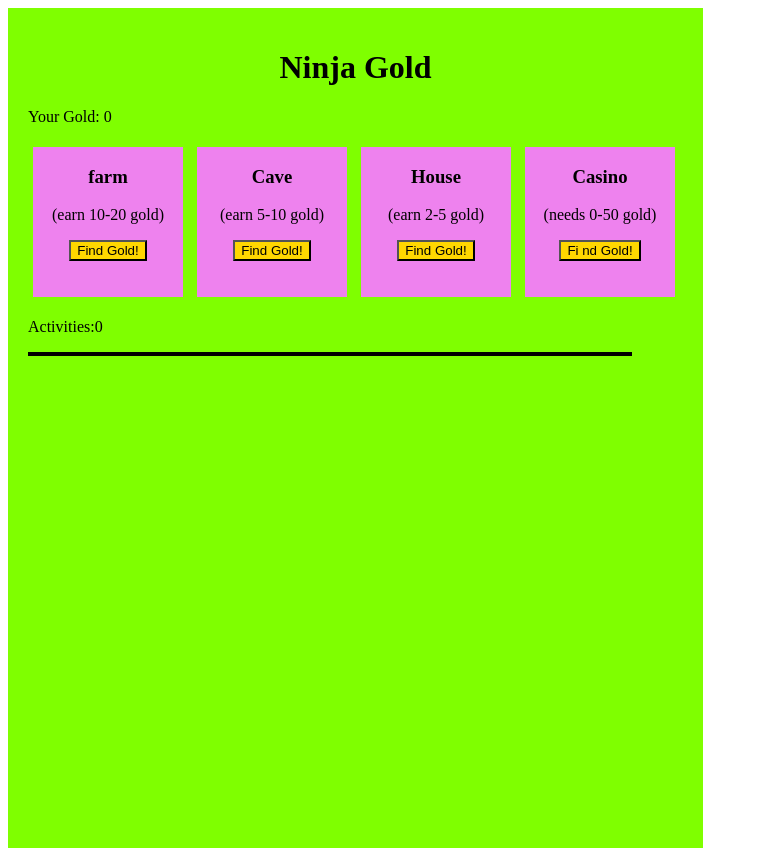
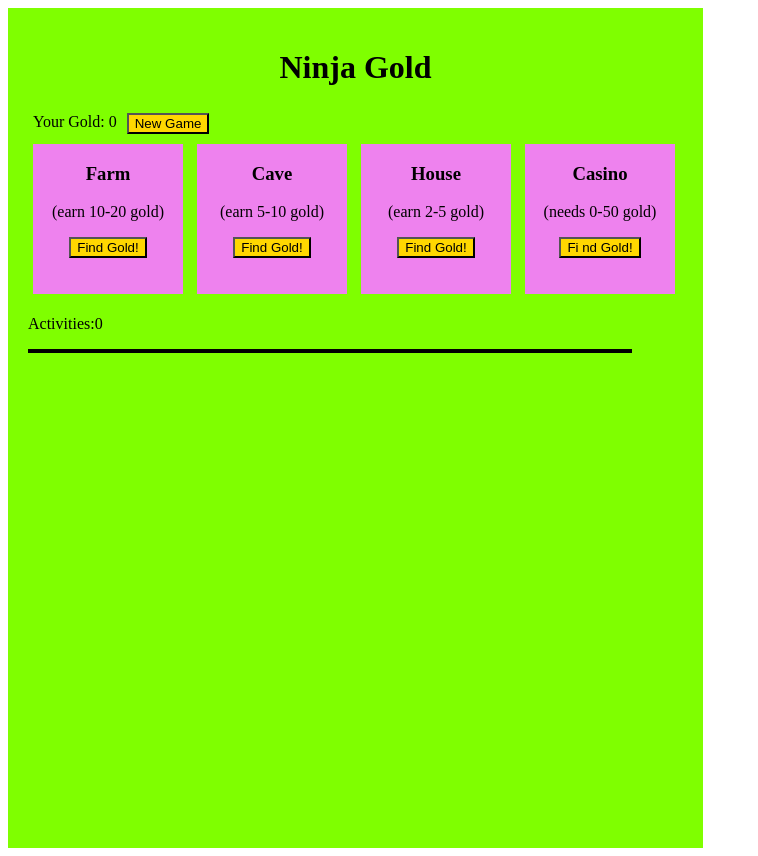
Before and after one commit to kathrynsilvaconway/new_ninja, a Django app: page / in a window 1280 px wide. Shown: the whole page, without its empty margins (0-758 px from the left). Run offline with Django 3.2, Linux system fonts and the light colour scheme.

Commit message:
initial commit for AWS deployment. Added reset button and fixed total gold not updating from original.

```diff
--- a/get_gold/static/style.css
+++ b/get_gold/static/style.css
@@ -25,3 +25,22 @@ h1 {
     background-color: khaki;
 
 }
+#navbar {
+    display: inline-flex;
+    justify-content: space-between;
+}
+
+#navbar p {
+    display: inline-block;
+    margin: 5px;
+}
+
+#navbar button {
+    display: inline-block;
+    margin: 5px;
+
+}
+
+#content {
+    background-color: chartreuse;
+}
--- a/get_gold/templates/index.html
+++ b/get_gold/templates/index.html
@@ -12,10 +12,23 @@
 <body>
     <div id="wrapper">
         <h1 id="heading">Ninja Gold</h1>
+        <div id='navbar'>
             <p>Your Gold: {{request.session.gold}}</p>
+            <form action="/reset" method="POST">
+                {% csrf_token %}
+                <button class="button">New Game</button>
+            </form>
+        </div>
+        <div id='container'>
+            <!-- <form class="locationbox" action="/process_money" method="POST">
+                {% csrf_token %}
+                <h3>farm</h3>
+                <p>(earn 10-20 gold)</p>
+                <input type="hidden" name="location" value="farm">
+            </form> -->
             <form class="locationbox" action="/process_money" method="POST">
                 {% csrf_token %}
-            <h3>farm</h3>
+                <h3>Farm</h3>
                 <p>(earn 10-20 gold)</p>
                 <input type="hidden" name="location" value="farm">
                 <button class="button">Find Gold!</button>
@@ -49,7 +62,6 @@
                 {% endfor %}
             </div>
         </div>
-
-
+    </div>
 </body>
 </html>
--- a/get_gold/urls.py
+++ b/get_gold/urls.py
@@ -4,5 +4,6 @@ from . import views
 
 urlpatterns = [
     path('', views.index),
-    path('process_money', views.process_money)
+    path('process_money', views.process_money),
+    path('reset', views.reset)
 ]
--- a/get_gold/views.py
+++ b/get_gold/views.py
@@ -22,7 +22,7 @@ def process_money(request):
         if location == 'farm':
             current_amount = round(random.random() * 10 + 10)
             total_amount += current_amount
-            request.session['gold'] = current_amount
+            request.session['gold'] += current_amount
             request.session['activities'] = total_amount
             request.session['location'] = 'farm'
             date_format='%m/%d/%Y %H:%M:%S %Z'
@@ -36,7 +36,7 @@ def process_money(request):
         if location == 'cave':
             current_amount = round(random.random() * 5 + 5)
             total_amount += current_amount
-            request.session['gold'] = current_amount
+            request.session['gold'] += current_amount
             request.session['activities'] = total_amount
             request.session['location'] = 'cave'
             date_format='%m/%d/%Y %H:%M:%S %Z'
@@ -50,7 +50,7 @@ def process_money(request):
         if location == 'house':
             current_amount = round(random.random() * 2 + 3)
             total_amount += current_amount
-            request.session['gold'] = current_amount
+            request.session['gold'] += current_amount
             request.session['activities'] = total_amount
             request.session['location'] = 'house'
             date_format='%m/%d/%Y %H:%M:%S %Z'
@@ -64,7 +64,7 @@ def process_money(request):
         if location == 'casino':
             current_amount = round(random.random() * 0 + 50)
             total_amount += current_amount
-            request.session['gold'] = current_amount
+            request.session['gold'] += current_amount
             request.session['activities'] = total_amount
             request.session['location'] = 'house'
             date_format='%m/%d/%Y %H:%M:%S %Z'
@@ -77,5 +77,8 @@ def process_money(request):
             request.session['history'] = history
     return redirect('/')
 
+def reset(request):
+    request.session.flush()
+    return redirect('/')
 
 # Create your views here.
```
Also changed, not shown: db.sqlite3. Lines whose indentation alone changed are shown as unchanged.
